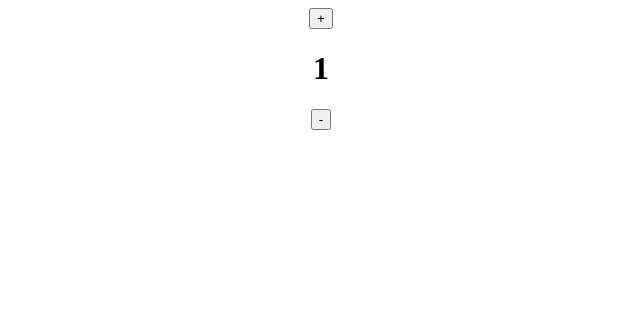
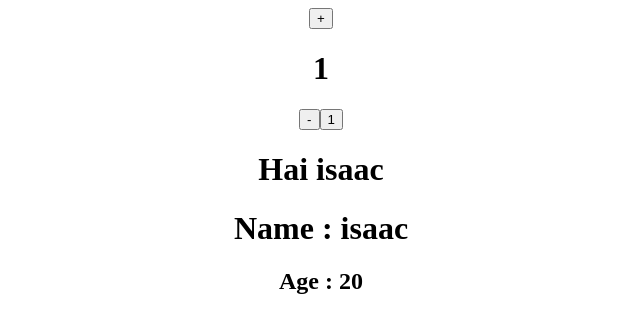
Before and after one commit to WebdeveloperIsaac/icemovies, a React (Create React App) app: page / in a window 1280 px wide. Shown: the top 332 px of the page, without its empty margins (319-959 px from the left). Built offline with nearby package versions, Linux system fonts and the light colour scheme.

Commit message:
Use State hook with props implemented for Counter Functioncality

```diff
--- a/src/App.js
+++ b/src/App.js
@@ -1,16 +1,29 @@
 import { useState } from "react";
 import './App.css';
+
+const Leaders = (props) => {
+  return(
+    <>
+      <h1>Name : {props.name}</h1>
+      <h2>Age : 20</h2>
+   </>
+  );
+}
 
 const App = () => {
 
 const [counter, setCounter] = useState(1);
-
+const name ={name:"isaac",age:20};
+const [timer,setTimer]= useState(1)
   return (
     <div className="App">
       <button onClick={()=>setCounter((prevCount)=>prevCount+1)}>+</button>
       <h1>{counter}</h1>
       <button onClick={()=>setCounter((prevCount)=>(prevCount)-1)}>-</button>
-
+      <button onClick={()=>setTimer((prevCount)=>(prevCount)+1)}>{timer}
+      </button>
+      <h1>Hai {name.name}</h1>
+      <Leaders name={name.name}/>
     </div>
   );
 }
```
